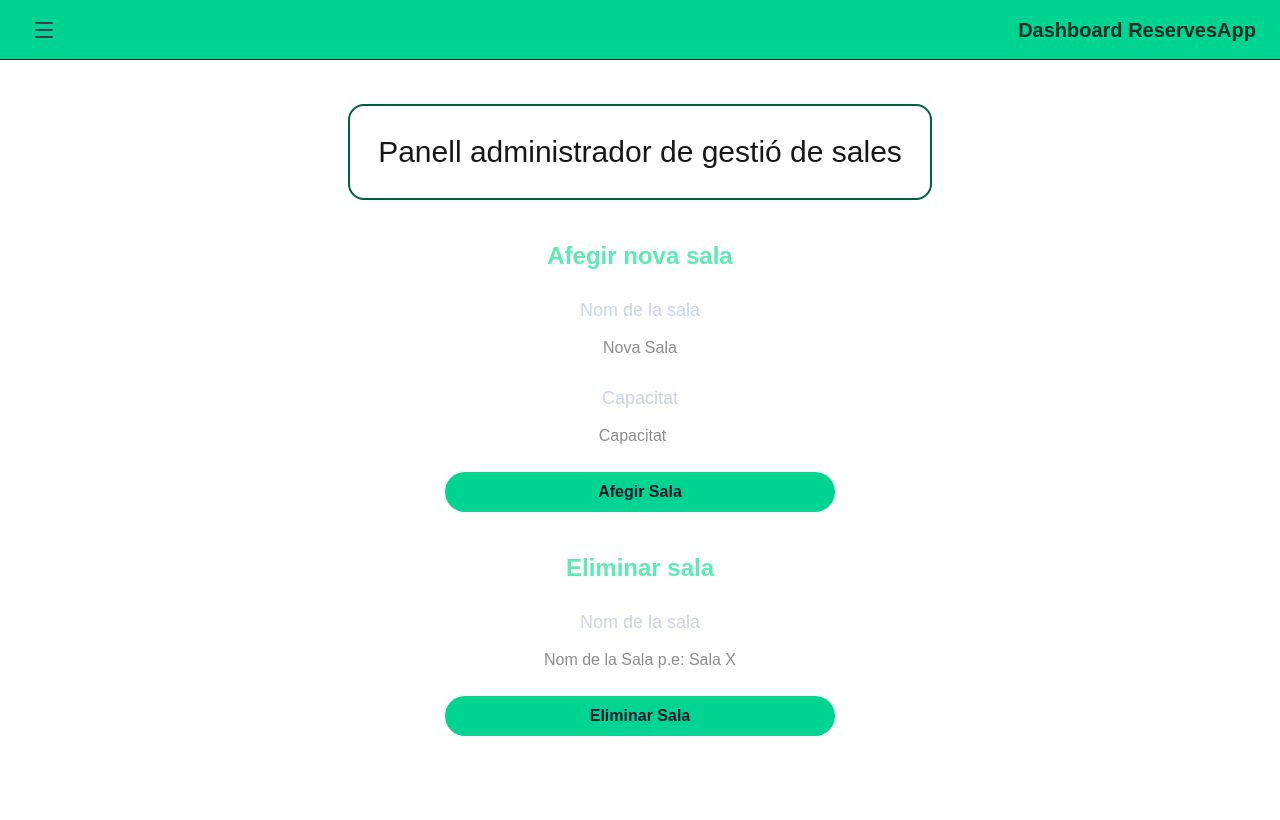
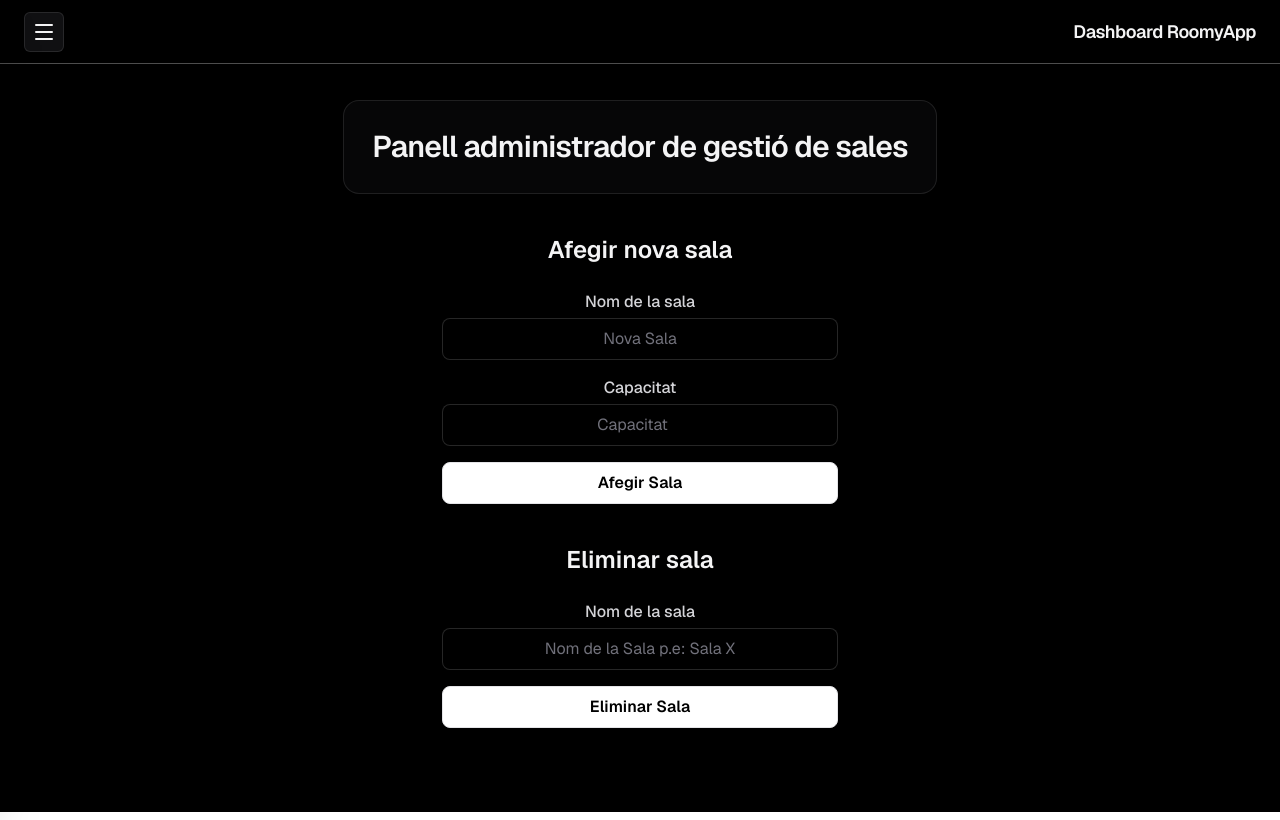
Before and after one commit to nlgarcia84/reservesapp-frontend, a Next.js app: page /dashboard/admin/gestio-sales in a window 1280 px wide. Built offline with nearby package versions, Linux system fonts and the light colour scheme; no server answers.

Commit message:
cambio de estilos

```diff
--- a/app/dashboard/admin/gestio-sales/page.tsx
+++ b/app/dashboard/admin/gestio-sales/page.tsx
@@ -5,7 +5,7 @@ const GestioSales = () => {
   return (
     <>
       <div className="p-5">
-        <h1 className="text-3xl mb-10 border-2 border-emerald-800 rounded-2xl p-7 text-center">
+        <h1 className="mb-10 rounded-2xl border border-white/10 bg-zinc-950/70 p-7 text-center text-2xl font-semibold tracking-tight text-zinc-100 sm:text-3xl">
           Panell administrador de gestió de sales
         </h1>
         <div className="text-center mb-2">
--- a/app/dashboard/admin/layout.tsx
+++ b/app/dashboard/admin/layout.tsx
@@ -11,6 +11,7 @@ export default function AdminLayout({
 }) {
   const [sidebarOpen, setSidebarOpen] = useState(false);
 
+  const closeSidebar = () => setSidebarOpen(false);
   const toggleSidebar = () => setSidebarOpen((value) => !value);
 
   return (
@@ -21,13 +22,13 @@ export default function AdminLayout({
           'transition-opacity duration-300',
           sidebarOpen ? 'opacity-100' : 'pointer-events-none opacity-0',
         ].join(' ')}
-        onClick={toggleSidebar}
+        onClick={closeSidebar}
         aria-hidden="true"
       />
-      <AdminSidebar open={sidebarOpen} onClose={toggleSidebar} />
-      <div className="flex flex-col justify-center">
-        <Header sidebar={toggleSidebar} />
-        <main className="flex-1 p-6 ml-auto mr-auto">{children}</main>
+      <AdminSidebar open={sidebarOpen} onClose={closeSidebar} />
+      <div className="flex min-h-screen flex-col justify-center bg-black font-sans text-zinc-100">
+        <Header sidebarOpen={sidebarOpen} onToggleSidebar={toggleSidebar} />
+        <main className="ml-auto mr-auto flex-1 p-6 pt-20">{children}</main>
       </div>
     </>
   );
--- a/app/dashboard/employee/page.tsx
+++ b/app/dashboard/employee/page.tsx
@@ -1,5 +1,12 @@
 const EmployeePage = () => {
-  return <div>EmployeePage</div>;
+  return (
+    <section className="mx-auto w-full max-w-3xl rounded-2xl border border-white/10 bg-zinc-950/70 p-6 shadow-[0_10px_30px_rgba(0,0,0,0.35)]">
+      <h1 className="text-2xl font-semibold tracking-tight text-zinc-100">
+        Bon dia
+      </h1>
+      <p className="mt-2 text-zinc-400">Panell d&apos;empleat en preparació.</p>
+    </section>
+  );
 };
 
 export default EmployeePage;
--- a/app/login/page.tsx
+++ b/app/login/page.tsx
@@ -3,16 +3,20 @@
 import { useState } from 'react';
 import { useRouter } from 'next/navigation';
 import { login } from '@/app/services/auth';
+import { Interruptor } from '@/components/layout/Interruptor';
 
 const LoginPage = () => {
   const router = useRouter();
   const [email, setEmail] = useState('');
   const [password, setPassword] = useState('');
   const [error, setError] = useState('');
+  const [isChecked, setIsChecked] = useState(false);
+  const [isSubmitting, setIsSubmitting] = useState(false);
 
   const handleSubmit = async (e: React.FormEvent<HTMLFormElement>) => {
     e.preventDefault();
     setError('');
+    setIsSubmitting(true);
 
     try {
       const data = await login(email, password); // { token, role }
@@ -24,74 +28,89 @@ const LoginPage = () => {
     } catch (err: unknown) {
       console.error('Login error:', err);
       setError(err instanceof Error ? err.message : 'An error occurred');
+    } finally {
+      setIsSubmitting(false);
     }
   };
 
   return (
-    <div className="flex flex-col items-center justify-center min-h-screen bg-slate-950">
-      <div className="flex flex-row items-center">
-        <div className="flex flex-col text-center mb-15">
-          <span
-            className="text-emerald-400 font-bold text-5xl mb-2
-             [text-shadow:0_0_25px_rgba(52,211,153,0.55)]"
-          >
-            ReservesApp
-          </span>
-          <span className="text-slate-300 font-extralight text-xl">
-            Gestió de sales i reserves
-          </span>
-        </div>
-      </div>
-
+    <div className="flex min-h-screen items-center justify-center bg-black px-4 py-8 font-sans text-white sm:px-6">
       <form
         onSubmit={handleSubmit}
-        className="border border-emerald-600 rounded-2xl ring-2 ring-emerald-400/30
-             shadow-[0_0_25px_rgba(52,211,153,0.35)]  sm:py-15 sm:px-1 w-full max-w-sm sm:max-w-md md:max-w-lg lg:max-w-xl"
+        className="w-full max-w-md rounded-2xl border border-white/10 bg-black/80 p-5 backdrop-blur-sm sm:p-7
+              shadow-[0_1px_0_rgba(255,255,255,0.18),0_24px_60px_rgba(0,0,0,0.58),0_0_44px_rgba(255,255,255,0.18),0_0_64px_rgba(59,130,246,0.2),0_0_108px_rgba(251,191,36,0.16)]"
       >
-        <div className="text-center mb-5 p-5">
-          <p className="text-white text-3xl md:text-4xl mb-2 text-center font-bold">
+        <div className="mb-6 text-center">
+          <p className="mb-2 text-center text-3xl font-bold sm:text-4xl text-white">
             Inicia sessió
           </p>
-          <p className="text-slate-300 text-lg md:text-lg font-light">
+          <p className="text-sm font-light text-zinc-400 sm:text-base">
             Introdueix les teves credencials per accedir
           </p>
         </div>
 
-        {error && <p className="text-red-500 mb-4">{error}</p>}
+        {error && (
+          <p className="mb-4 rounded-md border border-red-500/30 bg-red-500/10 px-3 py-2 text-sm text-red-300">
+            {error}
+          </p>
+        )}
 
-        <div className="p-5">
-          <div className="w-full md:w-4/5 lg:w-2/3 mx-auto">
-            <p className="font-bold pb-2">Correu electrònic</p>
+        <div>
+          <div className="mb-5 w-full">
+            <p className="font-semibold pb-2 text-zinc-100">
+              Correu electrònic
+            </p>
             <input
               type="email"
               placeholder="Email"
               value={email}
               onChange={(e) => setEmail(e.target.value)}
-              className="block w-full sm:w-3/4 md:w-full lg:w-full mx-auto p-3 mb-4 border rounded bg-slate-300 text-black"
+              className="block w-full rounded-lg border border-white/15 bg-black px-3 py-3 text-zinc-100 placeholder:text-zinc-500 focus:outline-none focus:ring-2 focus:ring-blue-500"
               required
             />
           </div>
 
-          <div className="w-full md:w-4/5 lg:w-2/3 mx-auto">
-            <p className="font-bold pb-2">Contrasenya</p>
+          <div className="mb-6 w-full">
+            <div>
+              <p className="font-semibold pb-2 text-zinc-100">Contrasenya</p>
               <input
                 type="password"
-              placeholder="Contraseña"
+                placeholder="Contrasenya"
                 value={password}
                 onChange={(e) => setPassword(e.target.value)}
-              className="block w-full sm:w-3/4 md:w-full lg:w-full mx-auto p-3 mb-4 border rounded bg-slate-300 text-black"
+                className="mb-4 block w-full rounded-lg border border-white/15 bg-black px-3 py-3 text-zinc-100 placeholder:text-zinc-500 focus:outline-none focus:ring-2 focus:ring-blue-500"
                 required
               />
             </div>
-
-          <div className="w-full md:w-4/5 lg:w-2/3 mx-auto">
+            <div className="mb-2 flex items-center justify-between gap-3">
+              <Interruptor
+                label=" Recorda'm la sessió"
+                checked={isChecked}
+                onChange={setIsChecked}
+              />
+              <a
+                href="#"
+                className="text-xs font-semibold text-blue-500 transition-colors hover:text-blue-400"
+              >
+                Recupera-la aquí
+              </a>
+            </div>
+          </div>
+          <div className="w-full">
             <button
               type="submit"
-              className="block w-full sm:w-3/4 md:w-full lg:w-full mx-auto text-slate-950 text-lg p-3 border rounded bg-emerald-400 font-mono hover:bg-emerald-300"
+              disabled={isSubmitting}
+              className="mb-4 block w-full rounded-lg border border-zinc-200 bg-white p-3 text-base font-medium text-black transition-colors hover:bg-zinc-100 disabled:cursor-not-allowed disabled:opacity-70"
             >
-              Entrar
+              {isSubmitting ? 'Entrant...' : 'Entrar'}
             </button>
           </div>
+        </div>
+        <div className="mt-2 text-center">
+          <p className="text-sm text-zinc-300 sm:text-base">
+            Encara no ets membre?
+            <span className="text-blue-500 font-semibold"> Registrat</span>
+          </p>
         </div>
       </form>
     </div>
--- a/components/admin/AddRoomForm.tsx
+++ b/components/admin/AddRoomForm.tsx
@@ -38,7 +38,7 @@ export function AddRoomForm() {
 
   return (
     <div className="mb-10">
-      <h2 className="text-2xl font-semibold mb-6 text-emerald-300">
+      <h2 className="mb-6 text-2xl font-semibold text-zinc-100">
         Afegir nova sala
       </h2>
 
@@ -47,34 +47,38 @@ export function AddRoomForm() {
         className="flex flex-col w-full md:w-4/5 lg:w-2/3 mx-auto gap-4"
       >
         <div className="flex flex-col gap-1">
-          <label className="text-lg text-slate-300">Nom de la sala</label>
+          <label className="text-base font-medium text-zinc-300">
+            Nom de la sala
+          </label>
           <input
             type="text"
             placeholder="Nova Sala"
             value={name}
             onChange={(e) => setName(e.target.value)}
             disabled={isLoading}
-            className="bg-white px-4 py-2 rounded-3xl text-stone-900 text-center disabled:opacity-50"
+            className="rounded-lg border border-white/15 bg-black px-4 py-2 text-zinc-100 text-center placeholder:text-zinc-500 disabled:opacity-50"
           />
         </div>
 
         <div className="flex flex-col gap-1">
-          <label className="text-lg text-slate-300">Capacitat</label>
+          <label className="text-base font-medium text-zinc-300">
+            Capacitat
+          </label>
           <input
             type="number"
             placeholder="Capacitat"
             value={capacity}
             onChange={(e) => setCapacity(e.target.value)}
             disabled={isLoading}
-            className="bg-white px-4 py-2 rounded-3xl text-stone-900 text-center disabled:opacity-50"
+            className="rounded-lg border border-white/15 bg-black px-4 py-2 text-zinc-100 text-center placeholder:text-zinc-500 disabled:opacity-50"
           />
         </div>
 
         <button
           type="submit"
           disabled={isLoading}
-          className="mx-auto w-full rounded-3xl bg-emerald-400 px-4 py-2
-                     text-slate-900 font-semibold hover:bg-emerald-300
+          className="mx-auto w-full rounded-lg border border-zinc-200 bg-white px-4 py-2
+                     text-black font-semibold hover:bg-zinc-100
                      disabled:opacity-60 transition-colors"
         >
           Afegir Sala
@@ -90,7 +94,7 @@ export function AddRoomForm() {
               Afegint sala...
             </span>
             <LoaderCircle
-              className="mx-auto h-8 w-8 animate-spin text-emerald-400 motion-reduce:animate-none"
+              className="mx-auto h-8 w-8 animate-spin text-blue-400 motion-reduce:animate-none"
               aria-label="Carregant"
             />
           </div>
@@ -98,9 +102,7 @@ export function AddRoomForm() {
 
         {/* Success */}
         {showSuccess ? (
-          <p className="text-center text-2xl text-emerald-300">
-            ✓ Sala afegida!
-          </p>
+          <p className="text-center text-2xl text-blue-400">✓ Sala afegida!</p>
         ) : null}
       </form>
     </div>
--- a/components/admin/DeleteRoomForm.tsx
+++ b/components/admin/DeleteRoomForm.tsx
@@ -32,7 +32,7 @@ export function DeleteRoomForm() {
 
   return (
     <div className="mb-10">
-      <h2 className="text-2xl font-semibold mb-6 text-emerald-300">
+      <h2 className="mb-6 text-2xl font-semibold text-zinc-100">
         Eliminar sala
       </h2>
 
@@ -41,22 +41,24 @@ export function DeleteRoomForm() {
         className="flex flex-col w-full md:w-4/5 lg:w-2/3 mx-auto gap-4"
       >
         <div className="flex flex-col gap-1">
-          <label className="text-lg text-slate-300">Nom de la sala</label>
+          <label className="text-base font-medium text-zinc-300">
+            Nom de la sala
+          </label>
           <input
             type="text"
             placeholder="Nom de la Sala p.e: Sala X"
             value={name}
             onChange={(e) => setName(e.target.value)}
             disabled={isLoading}
-            className="bg-white px-4 py-2 rounded-3xl text-stone-900 text-center disabled:opacity-50"
+            className="rounded-lg border border-white/15 bg-black px-4 py-2 text-zinc-100 text-center placeholder:text-zinc-500 disabled:opacity-50"
           />
         </div>
 
         <button
           type="submit"
           disabled={isLoading}
-          className="mx-auto w-full rounded-3xl bg-emerald-400 px-4 py-2
-                     text-slate-900 font-semibold hover:bg-emerald-300
+          className="mx-auto w-full rounded-lg border border-zinc-200 bg-white px-4 py-2
+                     text-black font-semibold hover:bg-zinc-100
                      disabled:opacity-60 transition-colors"
         >
           Eliminar Sala
@@ -72,7 +74,7 @@ export function DeleteRoomForm() {
               Eliminant sala...
             </span>
             <LoaderCircle
-              className="mx-auto h-8 w-8 animate-spin text-emerald-400 motion-reduce:animate-none"
+              className="mx-auto h-8 w-8 animate-spin text-blue-400 motion-reduce:animate-none"
               aria-label="Carregant"
             />
           </div>
@@ -80,7 +82,7 @@ export function DeleteRoomForm() {
 
         {/* Success */}
         {showSuccess ? (
-          <p className="text-center text-2xl text-emerald-300">
+          <p className="text-center text-2xl text-blue-400">
             ✓ Sala eliminada!
           </p>
         ) : null}
--- a/components/layout/BurgerButton.tsx
+++ b/components/layout/BurgerButton.tsx
@@ -1,31 +1,26 @@
 'use client';
 
 import { Menu, X } from 'lucide-react';
-import { useState } from 'react';
 
 interface BurgerButtonProps {
-  sidebar: () => void;
+  isOpen: boolean;
+  onToggle: () => void;
 }
 
-export const BurgerButton = ({ sidebar }: BurgerButtonProps) => {
-  const [open, setOpen] = useState(false);
-
+export const BurgerButton = ({ isOpen, onToggle }: BurgerButtonProps) => {
   return (
     <button
-      onClick={() => {
-        setOpen(!open);
-        sidebar();
-      }}
-      className="relative inline-flex h-10 w-10 items-center justify-center rounded-md hover:bg-gray-200 focus:outline-none transition"
+      onClick={onToggle}
+      className="relative inline-flex h-10 w-10 items-center justify-center rounded-md border border-white/10 bg-zinc-900/70 transition hover:bg-zinc-800 focus:outline-none focus:ring-2 focus:ring-blue-500"
     >
       <Menu
-        className={`w-6 h-6 text-gray-700 absolute transition-all duration-300 ${
-          open ? 'opacity-0 scale-50' : 'opacity-100 scale-100'
+        className={`absolute h-6 w-6 text-zinc-100 transition-all duration-300 ${
+          isOpen ? 'opacity-0 scale-50' : 'opacity-100 scale-100'
         }`}
       />
       <X
-        className={`w-6 h-6 text-gray-700 absolute transition-all duration-300 ${
-          open ? 'opacity-100 scale-100' : 'opacity-0 scale-50'
+        className={`absolute h-6 w-6 text-zinc-100 transition-all duration-300 ${
+          isOpen ? 'opacity-100 scale-100' : 'opacity-0 scale-50'
         }`}
       />
     </button>
--- a/components/layout/Header.tsx
+++ b/components/layout/Header.tsx
@@ -1,14 +1,17 @@
 import { BurgerButton } from './BurgerButton';
 
 interface HeaderProps {
-  sidebar: () => void;
+  sidebarOpen: boolean;
+  onToggleSidebar: () => void;
 }
 
-export const Header = ({ sidebar }: HeaderProps) => {
+export const Header = ({ sidebarOpen, onToggleSidebar }: HeaderProps) => {
   return (
-    <header className="flex flex-row justify-between h-15 border-b bg-emerald-400 text-emerald-950 items-center px-6">
-      <BurgerButton sidebar={sidebar} />
-      <h1 className="text-xl font-bold">Dashboard ReservesApp</h1>
+    <header className="fixed left-0 top-0 z-30 flex h-16 w-full flex-row items-center justify-between border-b border-white/30 bg-black/80 px-4 text-zinc-100 backdrop-blur-sm sm:px-6">
+      <BurgerButton isOpen={sidebarOpen} onToggle={onToggleSidebar} />
+      <h1 className="text-base font-semibold tracking-tight sm:text-lg">
+        Dashboard RoomyApp
+      </h1>
     </header>
   );
 };
--- /dev/null
+++ b/components/layout/Interruptor.tsx
@@ -0,0 +1,28 @@
+import { useId } from 'react';
+
+interface InterruptorProps {
+  label?: string;
+  checked: boolean;
+  onChange: (checked: boolean) => void;
+}
+
+export function Interruptor({ label, checked, onChange }: InterruptorProps) {
+  const switchId = useId();
+
+  return (
+    <label
+      htmlFor={switchId}
+      className="inline-flex items-center gap-3 cursor-pointer"
+    >
+      <input
+        type="checkbox"
+        id={switchId}
+        checked={checked}
+        onChange={(e) => onChange(e.target.checked)}
+        className="peer sr-only"
+      />
+      <span className="relative h-6 w-11 rounded-full bg-zinc-700 transition-colors duration-700 ease-in-out peer-checked:bg-blue-500 peer-focus-visible:ring-2 peer-focus-visible:ring-blue-500 peer-focus-visible:ring-offset-2 peer-focus-visible:ring-offset-black after:content-[''] after:absolute after:left-0.5 after:top-0.5 after:h-5 after:w-5 after:rounded-full after:bg-zinc-200 after:shadow-sm after:transition-[transform,box-shadow,background-color] after:duration-700 after:ease-in-out peer-checked:after:translate-x-5 peer-checked:after:bg-white peer-checked:after:shadow-md" />
+      {label && <span className="text-zinc-200">{label}</span>}
+    </label>
+  );
+}
--- a/components/layout/Sidebar.tsx
+++ b/components/layout/Sidebar.tsx
@@ -11,17 +11,18 @@ export const Sidebar = ({ open, onClose, children }: Sidebar) => {
     <aside
       className={[
         'fixed left-0 top-0 z-50 h-dvh w-64',
-        'bg-emerald-400 text-slate-800',
+        'border-r border-white/10 bg-zinc-950 text-zinc-100 shadow-2xl',
         'transform transition-transform duration-300 ease-in-out will-change-transform',
         open ? 'translate-x-0' : '-translate-x-full',
       ].join(' ')}
     >
-      <nav className="p-10 flex flex-col gap-4 text-2xl">
+      <nav className="flex flex-col gap-3 p-6 text-base font-medium [&>a]:rounded-lg [&>a]:border [&>a]:border-white/10 [&>a]:bg-zinc-900/70 [&>a]:px-4 [&>a]:py-2.5 [&>a]:transition-colors [&>a]:hover:bg-zinc-800">
+        {/* Aqui va el Sidebar */}
         {children}
         <button
           type="button"
           onClick={onClose}
-          className="mt-6 text-base underline"
+          className="mt-4 rounded-lg border border-zinc-200 bg-white px-4 py-2 text-sm font-semibold text-black transition-colors hover:bg-zinc-100"
         >
           Amaga
         </button>
--- a/components/ui/Card.tsx
+++ b/components/ui/Card.tsx
@@ -11,15 +11,17 @@ type CardProps = {
 export const Card = ({ title, subtitle, icon: Icon, children }: CardProps) => {
   return (
     <>
-      <div className="border border-emerald-400 rounded-2xl mb-5">
-        <div className=" bg-emerald-400 text-black rounded-t-2xl p-2 text-center">
-          <div className="flex flex-row justify-center">
-            <p className="text-xl font-bold pr-8">{title}</p>
-            <Icon className="w-6 h-6 text-black" />
+      <div className="mb-5 overflow-hidden rounded-2xl border border-white/30 bg-zinc-950/70 shadow-[0_10px_30px_rgba(0,0,0,0.35)]">
+        <div className="rounded-t-2xl border-b border-white/10 bg-zinc-900/80 p-3 text-center text-zinc-100">
+          <div className="flex flex-row justify-center items-center gap-3">
+            <p className="text-lg font-semibold tracking-tight">{title}</p>
+            <Icon className="h-5 w-5 text-blue-400" />
           </div>
-          <p>{subtitle}</p>
+          {subtitle ? (
+            <p className="text-sm text-zinc-400 mt-1">{subtitle}</p>
+          ) : null}
         </div>
-        <div className="p-4">{children}</div>
+        <div className="p-4 text-zinc-200">{children}</div>
       </div>
     </>
   );
```
Also changed, not shown: app/dashboard/admin/page.tsx (+9 -7 lines), public/images/logo.png (added). Lines whose indentation alone changed are shown as unchanged.
